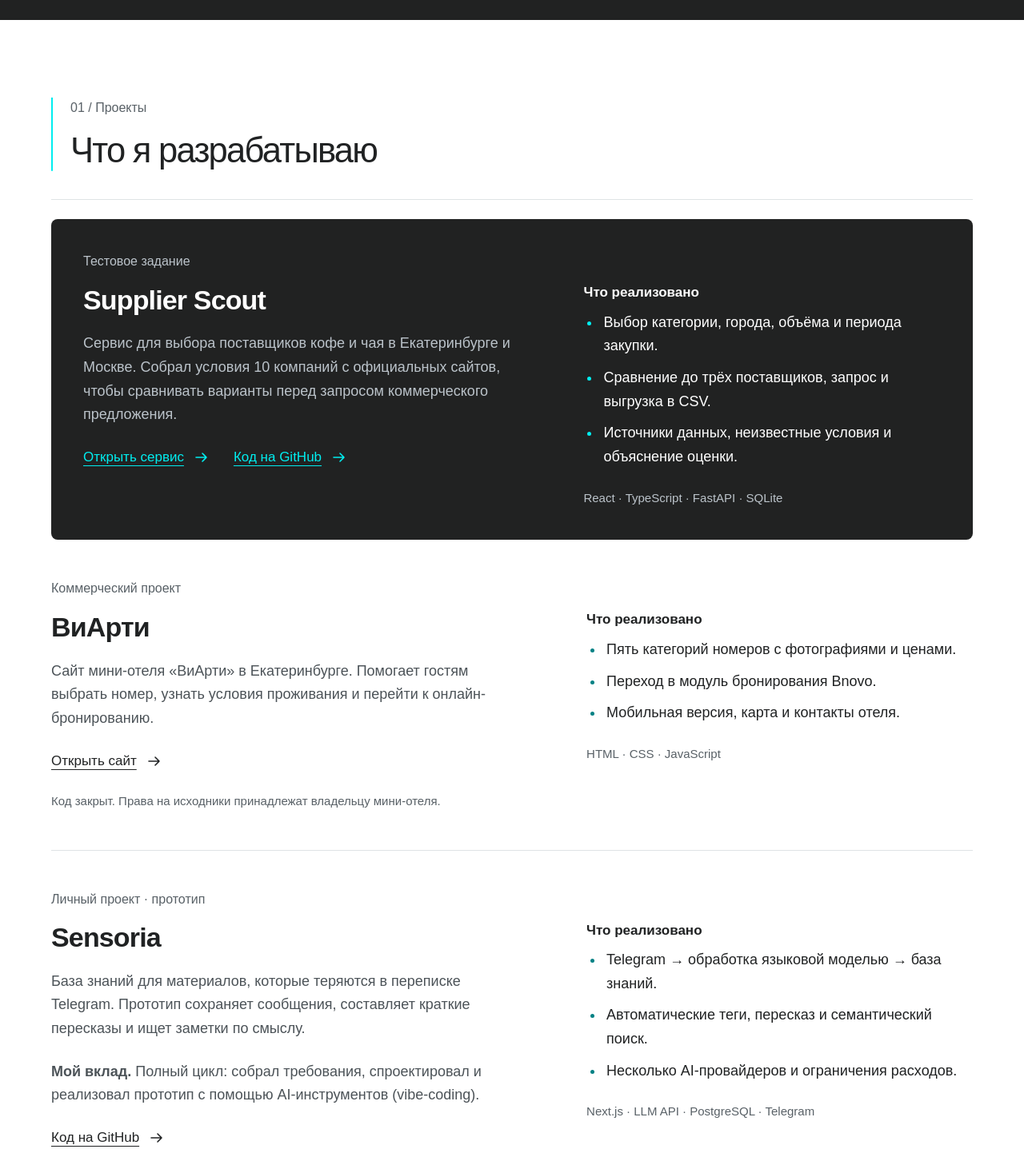
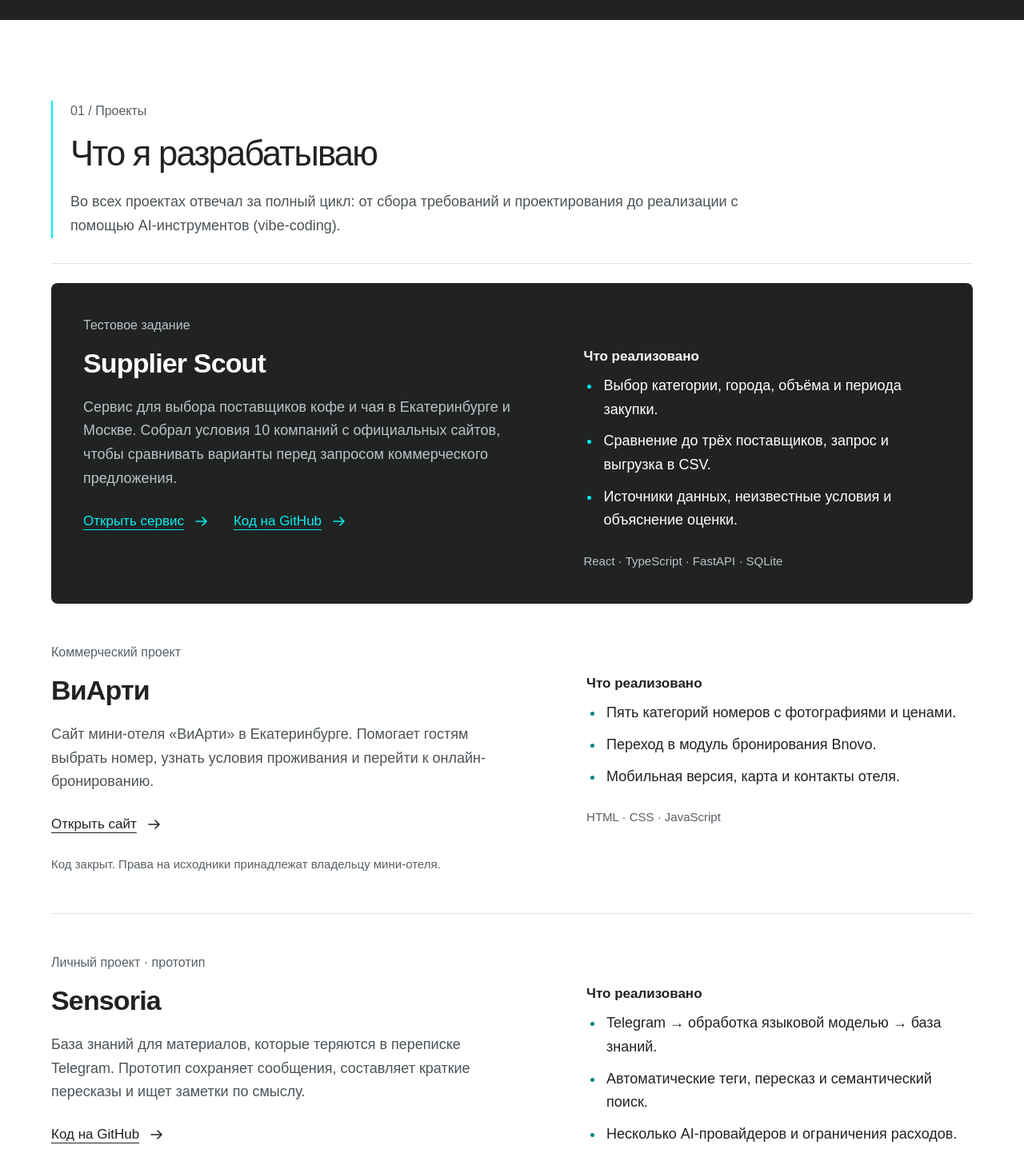
Before and after one commit to ANOWIZ/portfolio, a React (Vite) app: page / in a window 1280 px wide. Shown: the part 640-2102 px from the top of the page at 80% size. Built offline with nearby package versions, Linux system fonts and the light colour scheme.

Commit message:
Move full-cycle contribution into shared project introduction

```diff
--- a/src/App.tsx
+++ b/src/App.tsx
@@ -25,7 +25,6 @@ const projects = [
     title: 'Sensoria',
     label: 'Личный проект · прототип',
     description: 'База знаний для материалов, которые теряются в переписке Telegram. Прототип сохраняет сообщения, составляет краткие пересказы и ищет заметки по смыслу.',
-    contribution: 'Полный цикл: собрал требования, спроектировал и реализовал прототип с помощью AI-инструментов (vibe-coding).',
     details: ['Telegram → обработка языковой моделью → база знаний.', 'Автоматические теги, пересказ и семантический поиск.', 'Несколько AI-провайдеров и ограничения расходов.'],
     stack: 'Next.js · LLM API · PostgreSQL · Telegram',
     links: [{ label: 'Код на GitHub', href: 'https://github.com/ANOWIZ/sensoria' }],
@@ -34,7 +33,6 @@ const projects = [
     title: 'Контур',
     label: 'Рабочий проект · прототип',
     description: 'Прототип единого процесса квартальной отчётности: от заполнения продуктовым лидом до согласования и сводки для руководства. Показывает показатели направлений, отклонения от плана и риски.',
-    contribution: 'Полный цикл: собрал требования, спроектировал и реализовал прототип с помощью AI-инструментов (vibe-coding).',
     details: ['Автоматический расчёт показателей и полноты отчёта.', 'Согласование, возврат на доработку и история версий.', 'Сводка по продуктам и перенос данных между кварталами.'],
     stack: 'Next.js · TypeScript · PostgreSQL · Drizzle · Recharts',
     note: 'Прототип для возможного внедрения на работе. В открытой версии — демонстрационные данные.',
@@ -44,7 +42,6 @@ const projects = [
     title: 'Веха',
     label: 'Рабочий проект · прототип',
     description: 'Прототип системы, которая связывает задачи команды с трудозатратами и расходами проекта. Позволяет сопоставлять план и факт и видеть загрузку сотрудников.',
-    contribution: 'Полный цикл: собрал требования, спроектировал и реализовал прототип с помощью AI-инструментов (vibe-coding).',
     details: ['Учёт времени и загрузки по проектам.', 'Разграничение доступа и история действий.', 'Клиентский портал и фоновые задачи.'],
     stack: 'FastAPI · React · PostgreSQL · Keycloak · Celery',
     note: 'Прототип для возможного внедрения на работе. Публичная версия обезличена; данные вымышлены.',
@@ -98,7 +95,11 @@ export default function App() {
         </section>
 
         <section className="work section" id="work">
-          <div className="section-heading"><p className="section-mark">01 / Проекты</p><h2>Что я разрабатываю</h2></div>
+          <div className="section-heading">
+            <p className="section-mark">01 / Проекты</p>
+            <h2>Что я разрабатываю</h2>
+            <p className="projects-intro">Во всех проектах отвечал за полный цикл: от сбора требований и проектирования до реализации с помощью AI-инструментов (vibe-coding).</p>
+          </div>
           <div className="projects">
             {projects.map(project => (
               <article className="project" key={project.title}>
@@ -106,7 +107,6 @@ export default function App() {
                   <p className="project-label">{project.label}</p>
                   <h3>{project.title}</h3>
                   <p className="project-description">{project.description}</p>
-                  {project.contribution && <p className="project-description"><strong>Мой вклад.</strong> {project.contribution}</p>}
                   <div className="project-links">{project.links.map(link => <a href={link.href} target="_blank" rel="noreferrer" key={link.label}>{link.label} <Arrow /></a>)}</div>
                   {project.note && <p className="stack">{project.note}</p>}
                 </div>
--- a/src/styles.css
+++ b/src/styles.css
@@ -56,6 +56,7 @@ h1, h2, h3, h4 { line-height: 1.2; }
 .section-mark { margin-bottom: 14px; }
 h2 { margin-bottom: 0; font-size: clamp(32px, 3.4vw, 48px); font-weight: 450; letter-spacing: -.04em; }
 .projects { border-top: 1px solid var(--line); }
+.projects-intro { max-width: 850px; margin: 20px 0 0; color: #4c5358; }
 .project { display: grid; grid-template-columns: 1.2fr 1fr; gap: clamp(36px, 7vw, 110px); padding: 48px 0; border-bottom: 1px solid var(--line); }
 .project-label { margin-bottom: 14px; }
 .project h3 { font-size: 34px; font-weight: 550; letter-spacing: -.025em; margin-bottom: 20px; }
```
Also changed, not shown: 1 other file (tests, documents, lock files or other folders).
